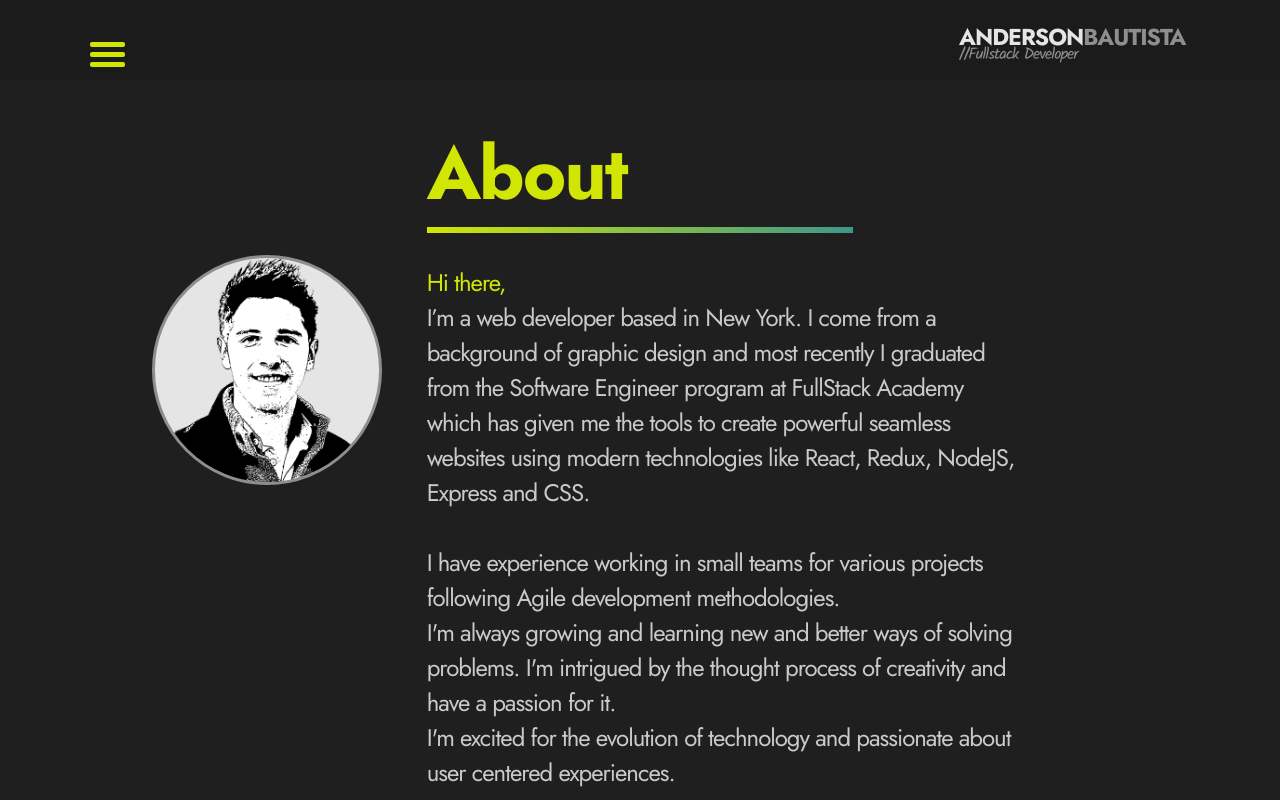
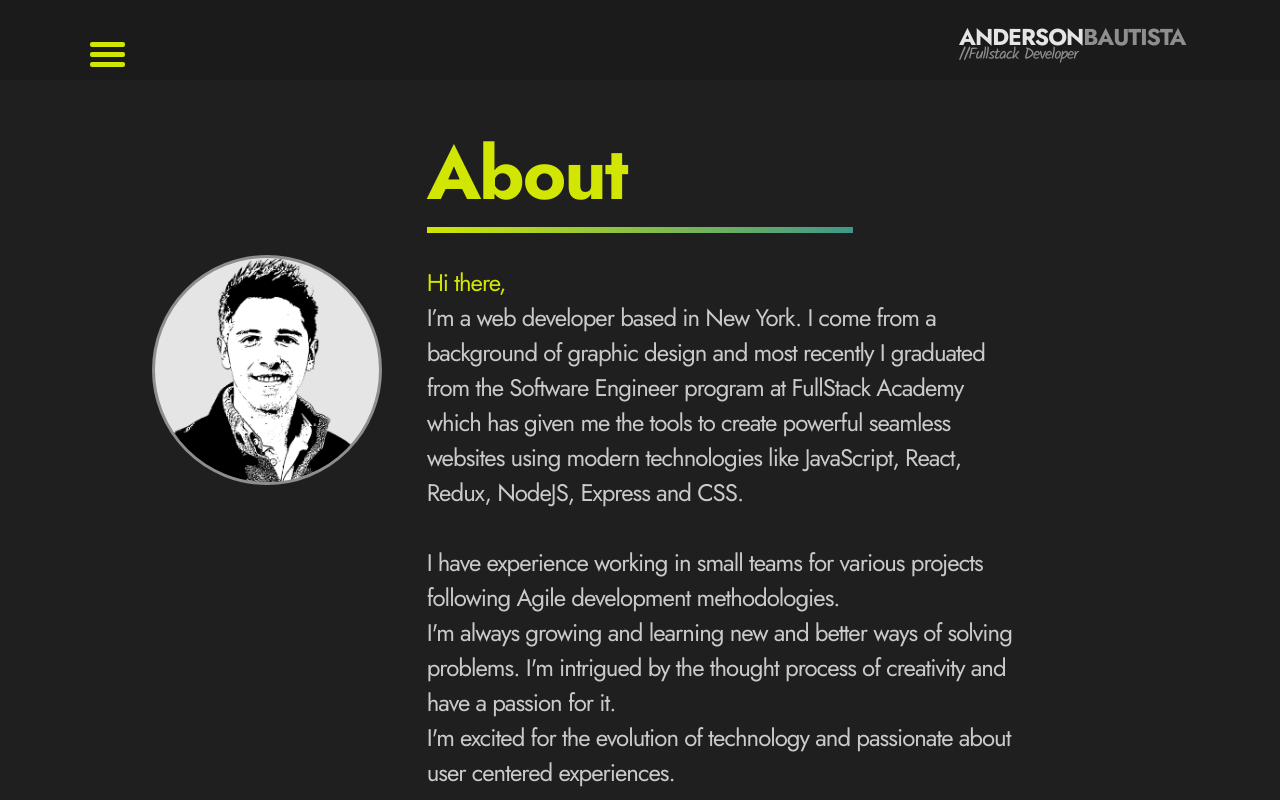
Before and after one commit to AndersBau/portfolio, a React (Create React App) app: page /about in a window 1280 px wide. Shown: the top 800 px of the page. Built offline with nearby package versions, Linux system fonts and the light colour scheme; a web font is replaced by a local one.

Commit message:
text update

```diff
--- a/src/components/About.js
+++ b/src/components/About.js
@@ -18,7 +18,7 @@ const About = () => {
           <span>Hi there,</span><br />
           I’m a web developer based in New York. I come from a background of graphic design and most recently I graduated from the Software Engineer program at FullStack Academy which has given
           me the tools to create powerful seamless websites using modern technologies
-          like React, Redux, NodeJS, Express and CSS.
+          like JavaScript, React, Redux, NodeJS, Express and CSS.
           <br />
           <br />
           I have experience working in small teams for various projects
```
